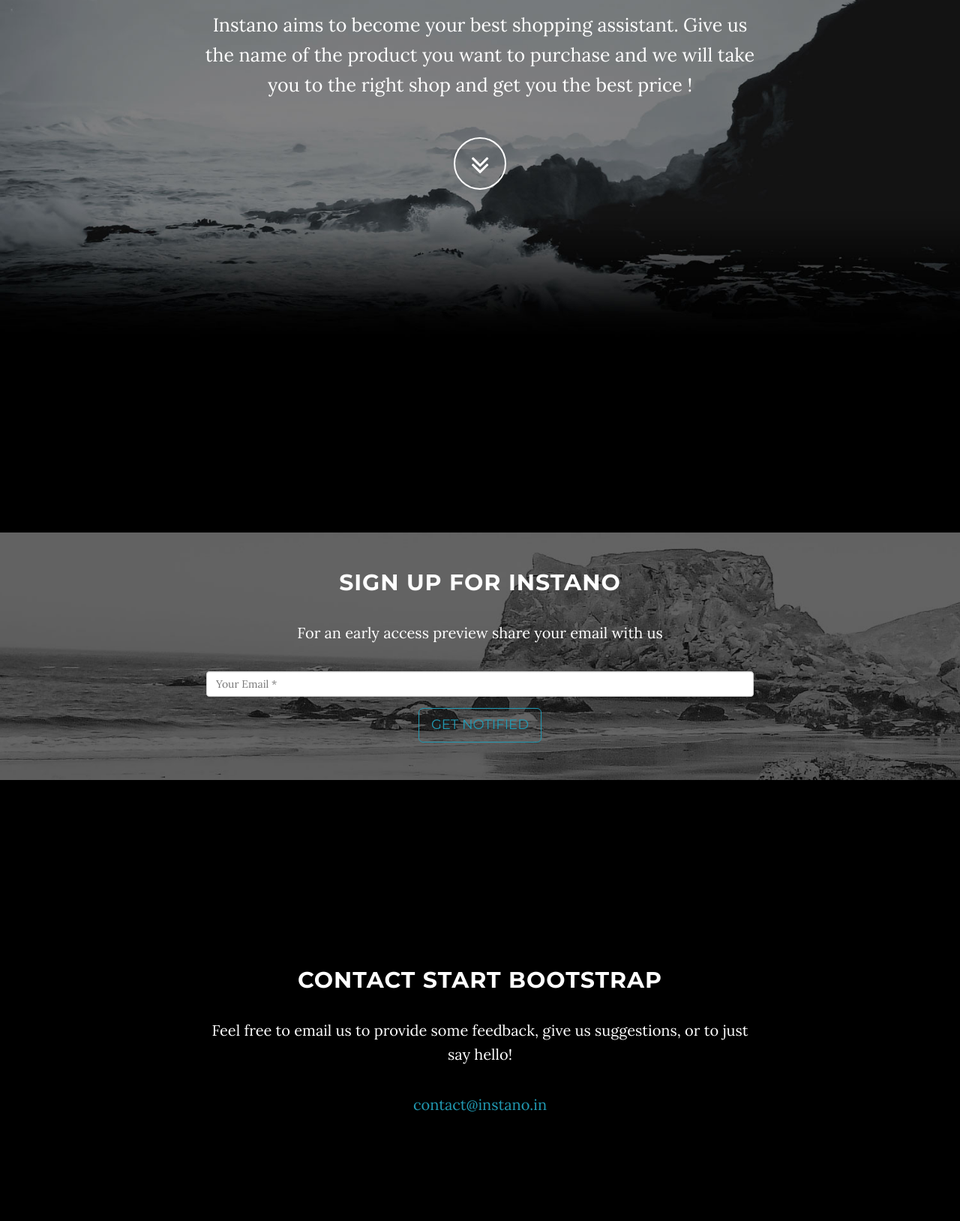
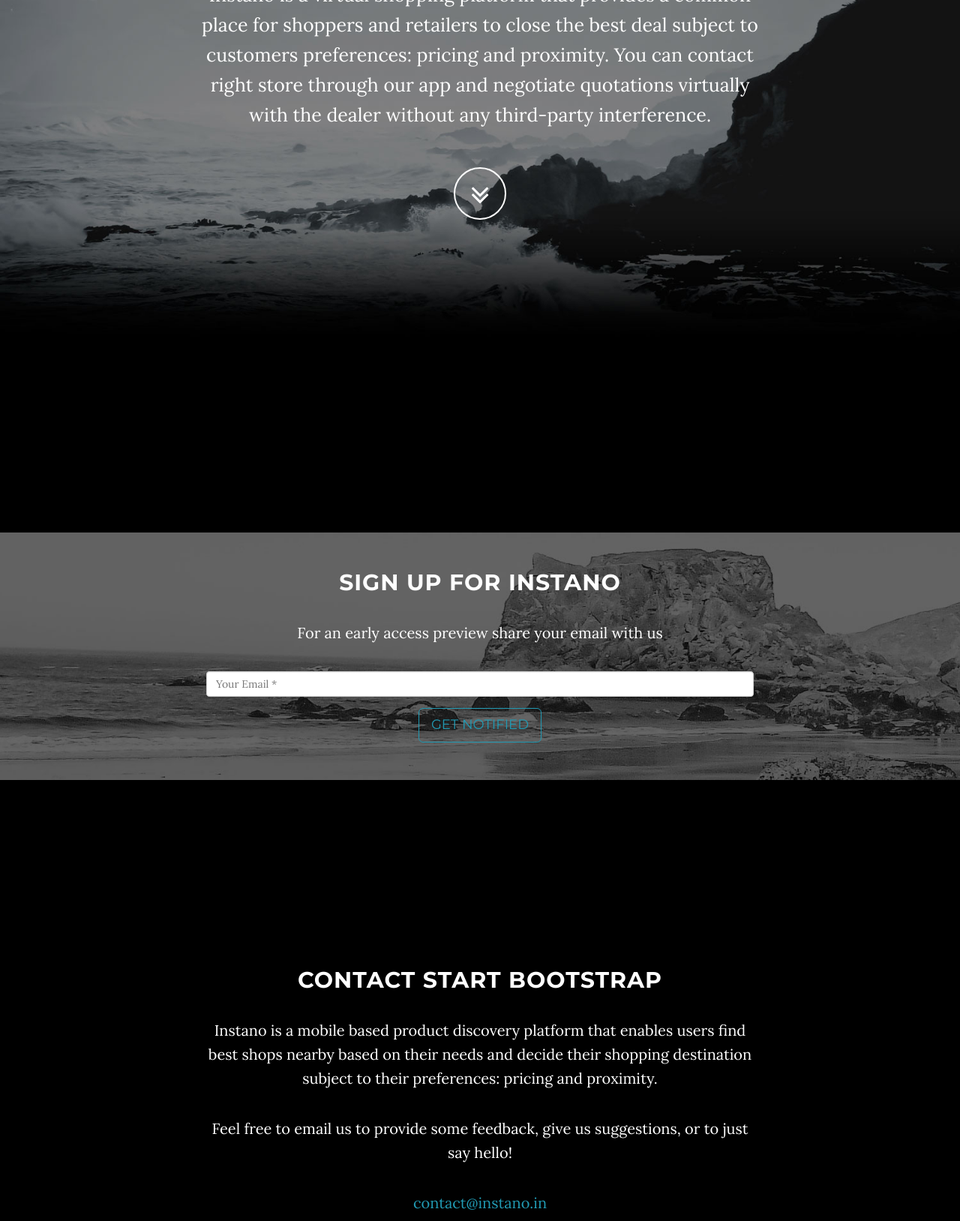
Before and after one commit to instano-in/instano-in.github.io, a plain HTML site: page index.html in a window 1280 px wide. Shown: the part 340-1968 px from the top of the page at 75% size. Drawn offline with Linux system fonts and the light colour scheme; some packages are replaced by stand-ins of ours.

Commit message:
Added text content

```diff
--- a/index.html
+++ b/index.html
@@ -72,7 +72,11 @@
                 <div class="row">
                     <div class="col-md-8 col-md-offset-2">
                         <h1 class="brand-heading">Instano</h1>
-                        <p class="intro-text">Instano aims to become your best shopping assistant. Give us the name of the product you want to purchase and we will take you to the right shop and get you the best price !</p>
+                        <p class="intro-text">Instano is a virtual shopping platform that provides a
+                        common place for shoppers and retailers to close the best deal subject to
+                        customers preferences: pricing and proximity. You can contact right store
+                        through our app and negotiate quotations virtually with the dealer without
+                        any third-party interference.</p>
                         <a href="#signup" class="btn btn-circle page-scroll">
                             <i class="fa fa-angle-double-down animated"></i>
                         </a>
@@ -88,11 +92,12 @@
             <div class="container">
                 <div class="col-lg-8 col-lg-offset-2">
                     <h2>Sign Up for Instano</h2>
-                    <p>For an early access preview share your email with us</p>
-                                <div class="form-group">
-                                    <input type="email" class="form-control" placeholder="Your Email *" id="email" required data-validation-required-message="Please enter your email address.">
-                                    <p class="help-block text-danger"></p>
-                                </div> <!--TODO: inline edit text with button-->
+		      <p>For an early access preview share your email with us</p>
+			  <div class="form-group">
+			      <input type="email" class="form-control" placeholder="Your Email *"
+			      id="email" required data-validation-required-message="Please enter your email address.">
+			      <p class="help-block text-danger"></p>
+			  </div> <!--TODO: inline edit text with button-->
                     <a href="mailto:contact@instano.in" class="btn btn-default btn-lg">Get Notified</a>
                 </div>
             </div>
@@ -104,6 +109,9 @@
         <div class="row">
             <div class="col-lg-8 col-lg-offset-2">
                 <h2>Contact Start Bootstrap</h2>
+                <p>Instano is a mobile based product discovery platform that enables users find best
+                shops nearby based on their needs and decide their shopping destination subject to
+                their preferences: pricing and proximity.</p>
                 <p>Feel free to email us to provide some feedback, give us suggestions, or to just say hello!</p>
                 <p><a href="mailto:contact@instano.in">contact@instano.in</a>
                 </p>
@@ -128,7 +136,7 @@
     <!-- Footer -->
     <footer>
         <div class="container text-center">
-            <p>Instano &copy;</p>
+            <p>Instano &copy; we put you on the Map</p>
         </div>
     </footer>
 
```
